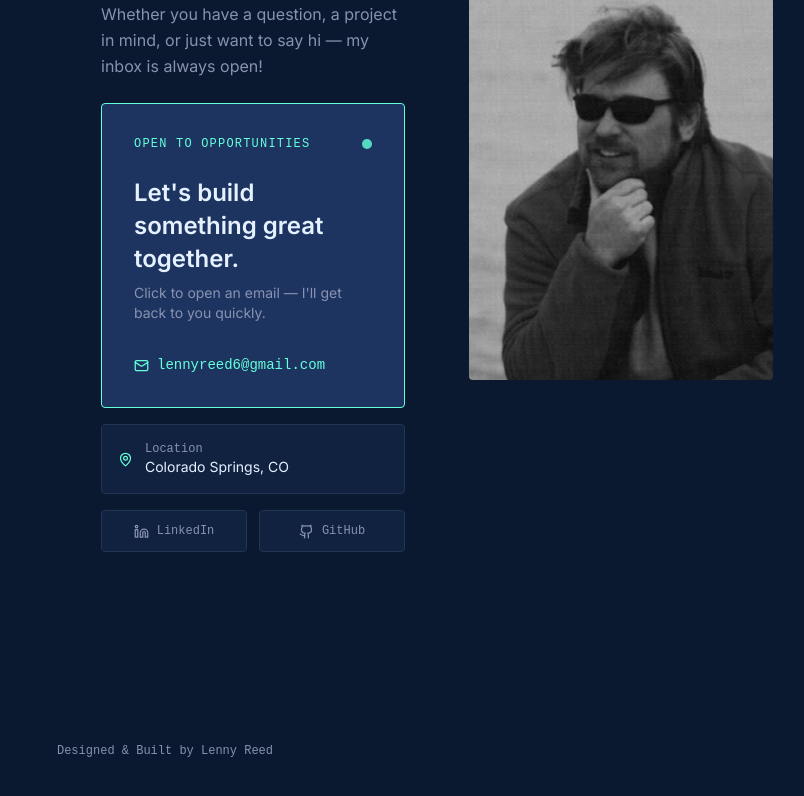
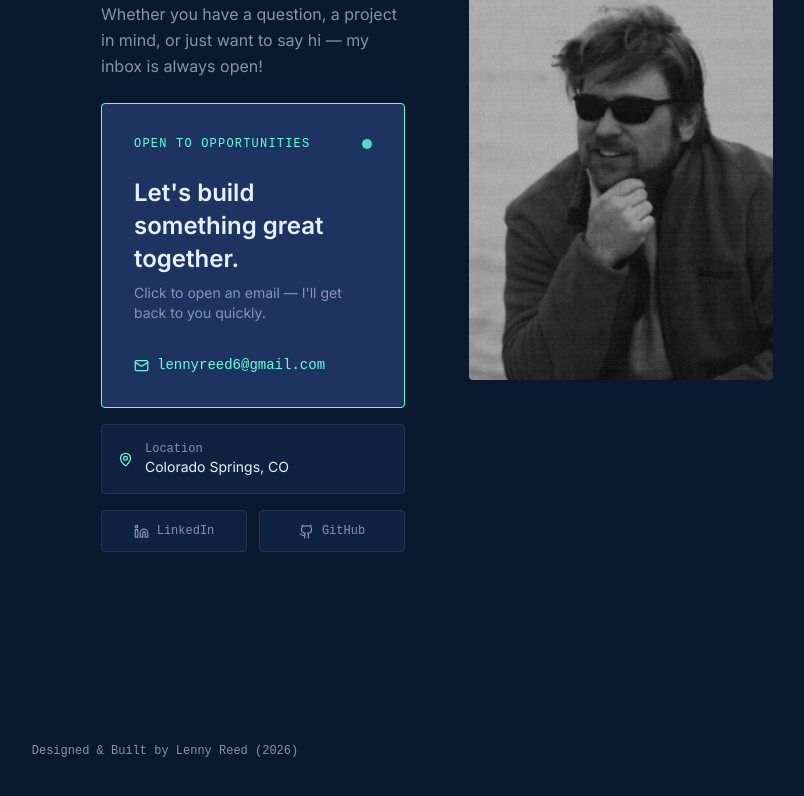
Before and after one commit to lendog75/resume, a Next.js app: page / in a window 1280 px wide. Shown: the part 8116-8912 px from the top of the page, without its empty margins (475-1279 px from the left). Built offline with nearby package versions, Linux system fonts and the light colour scheme.

Commit message:
Add (2026) to footer credit

```diff
--- a/src/components/layout/Footer.tsx
+++ b/src/components/layout/Footer.tsx
@@ -7,7 +7,7 @@ export function Footer({ personal }: { personal: Personal }) {
         href={`mailto:${personal.email}`}
         className="font-mono text-xs text-[var(--color-text-secondary)] hover:text-[var(--color-accent)] transition-colors"
       >
-        Designed &amp; Built by {personal.name}
+        Designed &amp; Built by {personal.name} (2026)
       </a>
     </footer>
   );
```
